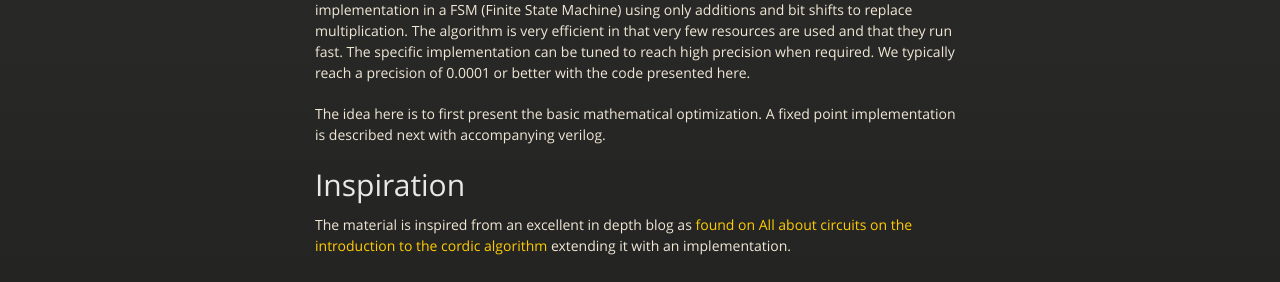
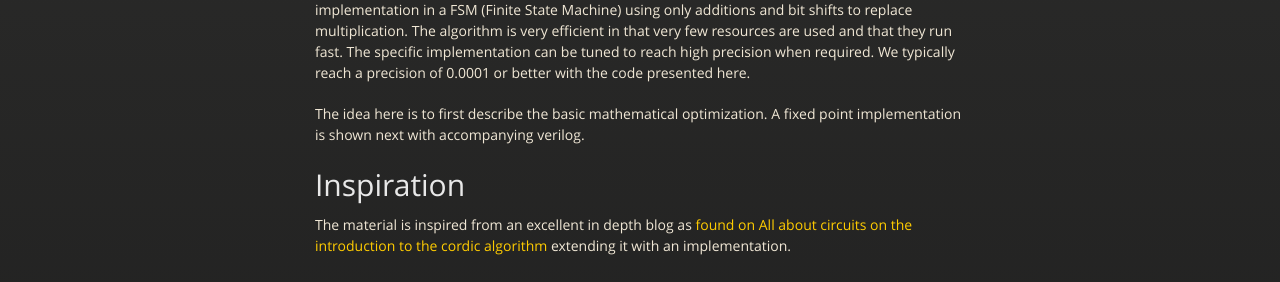
Before and after one commit to fperron-kt88/fx-portfolio, a Jekyll site: the page built from _posts/2024-12-18-cordic-module-optimisation.md, in a window 1280 px wide and 900 px high, scrolled down 866 px. Shown: the part 156-438 px from the top of the window. Built offline with Jekyll 4.4.1, drawn with Linux system fonts in a browser that asks for light colours; comment, search, counter and statistics services are not loaded.

Commit message:
style: remove repetition

```diff
--- a/_posts/2024-12-18-cordic-module-optimisation.md
+++ b/_posts/2024-12-18-cordic-module-optimisation.md
@@ -62,8 +62,8 @@ fast. The specific implementation can be tuned to reach high precision
 when required. We typically reach a precision of 0.0001 or better with
 the code presented here.
 
-The idea here is to first present the basic mathematical optimization. A
-fixed point implementation is described next with accompanying verilog.
+The idea here is to first describe the basic mathematical optimization. A
+fixed point implementation is shown next with accompanying verilog.
 
 ## Inspiration
 
```
